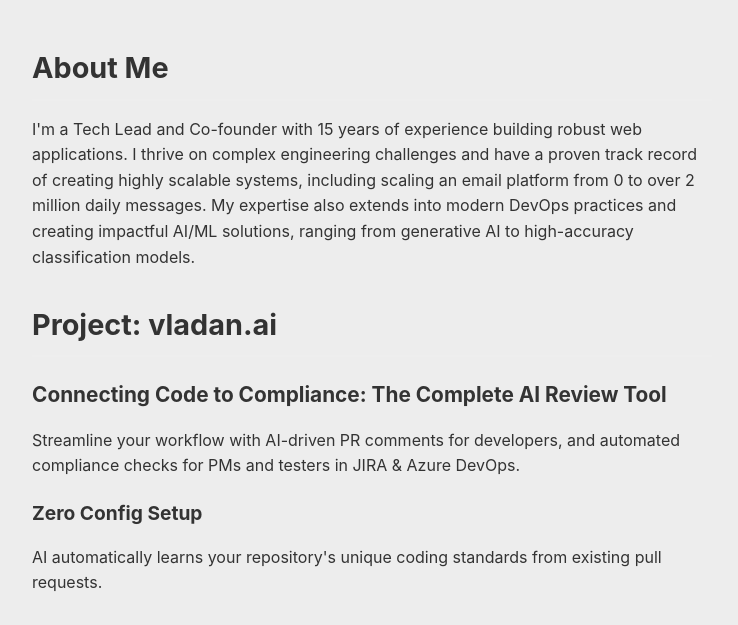
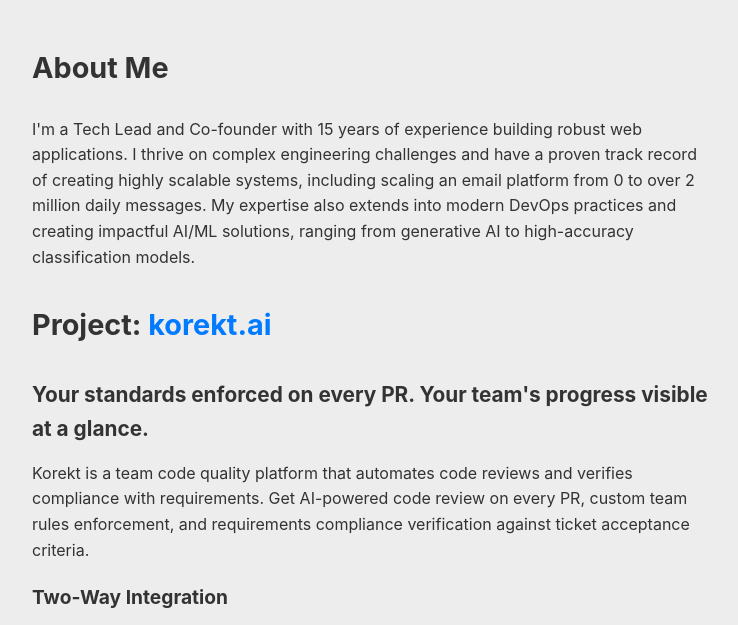
Before and after one commit to vladan-me/vladan.me, a plain HTML site: page index.html in a window 1280 px wide. Shown: the part 175-800 px from the top of the page, without its empty margins (268-1006 px from the left). Drawn offline with Linux system fonts and the light colour scheme.

Commit message:
Link korekt.ai

```diff
--- a/index.html
+++ b/index.html
@@ -40,17 +40,18 @@
   </section>
 
   <section id="project">
-    <h2>Project: vladan.ai</h2>
-    <p class="tagline">Connecting Code to Compliance: The Complete AI Review Tool</p>
+    <h2>Project: <a href="https://korekt.ai">korekt.ai</a></h2>
+    <p class="tagline">Your standards enforced on every PR. Your team's progress visible at a glance.</p>
     <p>
-      Streamline your workflow with AI-driven PR comments for developers, and automated compliance checks for PMs and
-      testers in JIRA & Azure DevOps.
+      Korekt is a team code quality platform that automates code reviews and verifies compliance with requirements.
+      Get AI-powered code review on every PR, custom team rules enforcement, and requirements compliance verification
+      against ticket acceptance criteria.
     </p>
-    <h3>Zero Config Setup</h3>
+    <h3>Two-Way Integration</h3>
     <p>
-      AI automatically learns your repository's unique coding standards from existing pull requests.
+      Integrates with GitHub, Bitbucket, Azure Repos for version control, and JIRA, Azure Boards for issue tracking.
     </p>
-    <div class="center-button"><a href="#" class="button">Coming Soon</a>
+    <div class="center-button"><a href="https://korekt.ai" class="button">Learn More</a>
     </div>
   </section>
 
```
